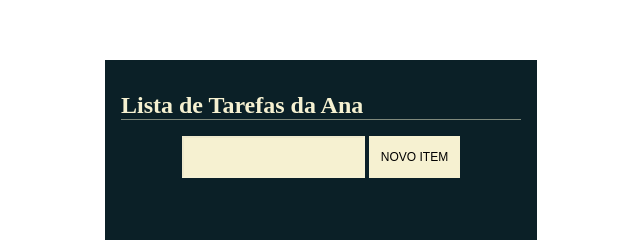
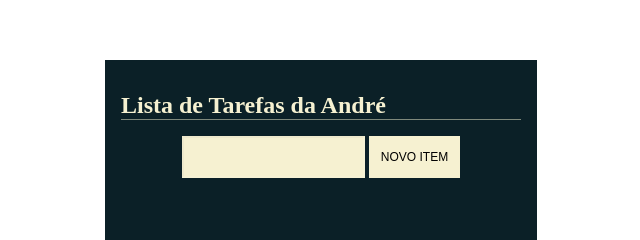
Before and after one commit to Andreoew/Todo-list, a plain HTML site: page todo-list/index.html in a window 1280 px wide. Shown: the part 174-414 px from the top of the page, 319-959 px from the left. Drawn offline with Linux system fonts and the light colour scheme; a web font is replaced by a local one.

Commit message:
add titulo

```diff
--- a/todo-list/index.html
+++ b/todo-list/index.html
@@ -12,7 +12,7 @@
   <div class="app">
     <div class="todo-list">
       <h1 class="title">
-        Lista de Tarefas da Ana
+        Lista de Tarefas da André
       </h1>
 
       <form class="form" action="">
```
